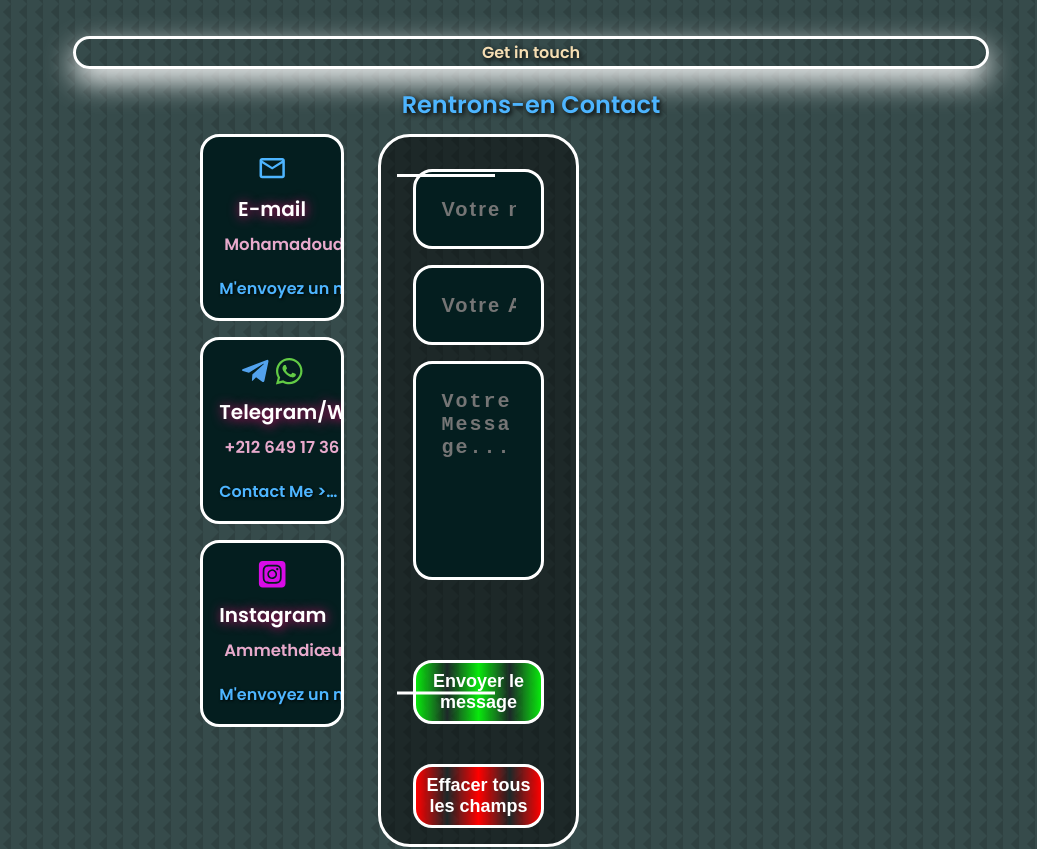
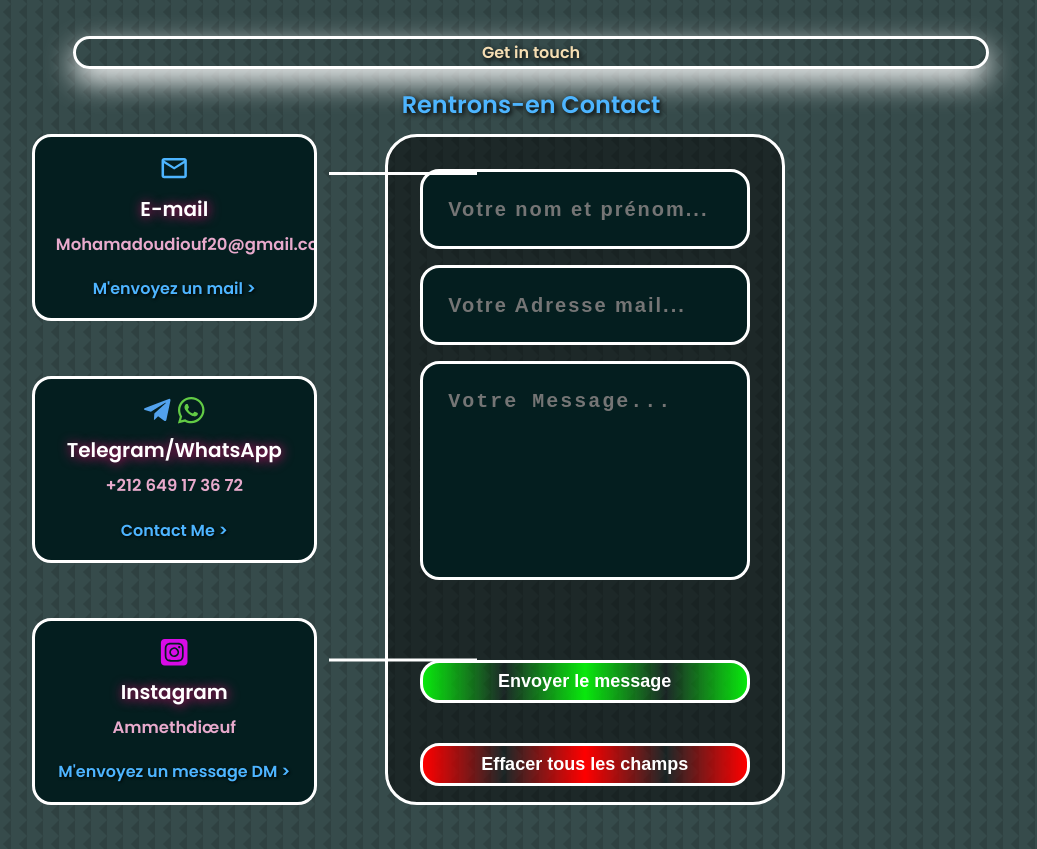
Before and after one commit to Mouhamed1003/keenprogrammer.com, a React (Create React App) app: page / in a window 1280 px wide. Shown: the part 5340-6189 px from the top of the page, without its empty margins (109-1146 px from the left). Built offline with nearby package versions, Linux system fonts and the light colour scheme.

Commit message:
Update contact.css

```diff
--- a/src/components/contact/contact.css
+++ b/src/components/contact/contact.css
@@ -17,7 +17,7 @@ section {
 }
 
 .container.contact_container {
-    width: 53%;
+    width: 80%;
     display: grid;
     grid-template-columns: 42% 59%;
     gap: 10%;
@@ -30,6 +30,7 @@ section {
     display: flex;
     flex-direction: column;
     gap: 1rem;
+    justify-content: space-between;
 }
 
 .contact_option {
```
